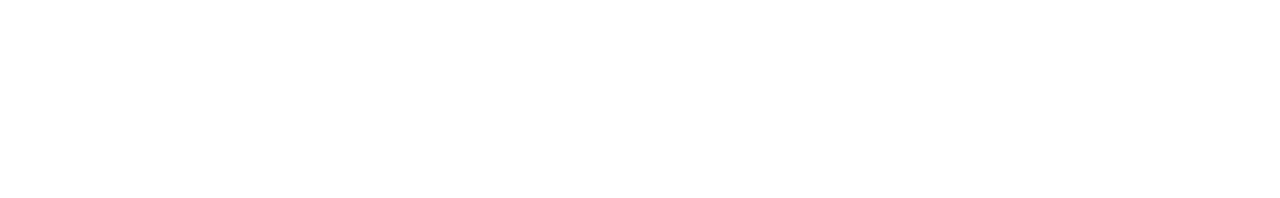
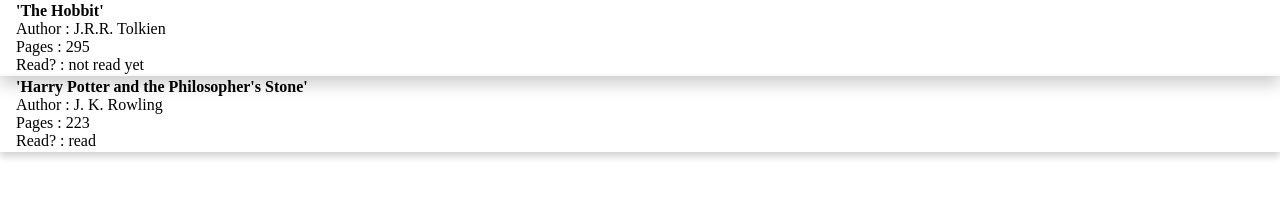
Before and after one commit to mahjeehung/Library, a plain HTML site: page index.html in a window 1280 px wide. Drawn offline with Linux system fonts and the light colour scheme.

Commit message:
book display fx

```diff
--- a/index.html
+++ b/index.html
@@ -5,9 +5,9 @@
     <meta name="viewport" content="width=device-width, initial-scale=1.0">
     <title>Library</title>
     <link rel="stylesheet" href="styles.css">
-    <script src="script.js"></script>
+    <script src="script.js" defer></script>
 </head>
 <body>
-
+    <div id="container"></div>
 </body>
 </html>
--- a/script.js
+++ b/script.js
@@ -14,10 +14,41 @@
     library.push(book)
 }
 
-  const theHobbit = new Book('The Hobbit', 'J.R.R. Tolkien', '295', 'not read yet');
+const theHobbit = new Book('The Hobbit', 'J.R.R. Tolkien', '295', 'not read yet');
 
-  console.log(theHobbit.info());
+const PhilosopherStone = new Book("Harry Potter and the Philosopher's Stone", 'J. K. Rowling', '223', 'read');
 
-  addBookToLibrary(theHobbit);
+// document.addEventListener('DOMContentLoaded', addBookToLibrary(theHobbit));
+// document.addEventListener('DOMContentLoaded', showLibrary());
 
-  console.log(library);
+addBookToLibrary(theHobbit);
+addBookToLibrary(PhilosopherStone);
+
+const container = document.getElementById('container');
+
+library.forEach((book)=> {
+    let content = `
+      <div class="card">
+        <div class="cardContent">
+          <h4><b>'${book.title}'</b></h4>
+          <p>Author : ${book.author}</p>
+          <p>Pages : ${book.pages}</p>
+          <p>Read? : ${book.read}</p>
+        </div>
+      </div>`
+    container.innerHTML += content; })
+
+
+// function showLibrary(){
+//   library.forEach(function(book){
+//     let card = document.createElement('div');
+//     card.classList = 'card';
+
+//     let content = `
+//       <div class="container">
+//         <h4><b>'${this.title}'</b></h4>
+//       </div>`
+
+//     card.innerHTML += content;
+//   })
+// }
--- a/styles.css
+++ b/styles.css
@@ -2,3 +2,19 @@
     margin: 0;
     padding: 0;
 }
+
+.card {
+    /* Add shadows to create the "card" effect */
+    box-shadow: 0 4px 8px 0 rgba(0,0,0,0.2);
+    transition: 0.3s;
+  }
+
+  /* On mouse-over, add a deeper shadow */
+  .card:hover {
+    box-shadow: 0 8px 16px 0 rgba(0,0,0,0.2);
+  }
+
+  /* Add some padding inside the card container */
+  .cardContent {
+    padding: 2px 16px;
+  }
```
